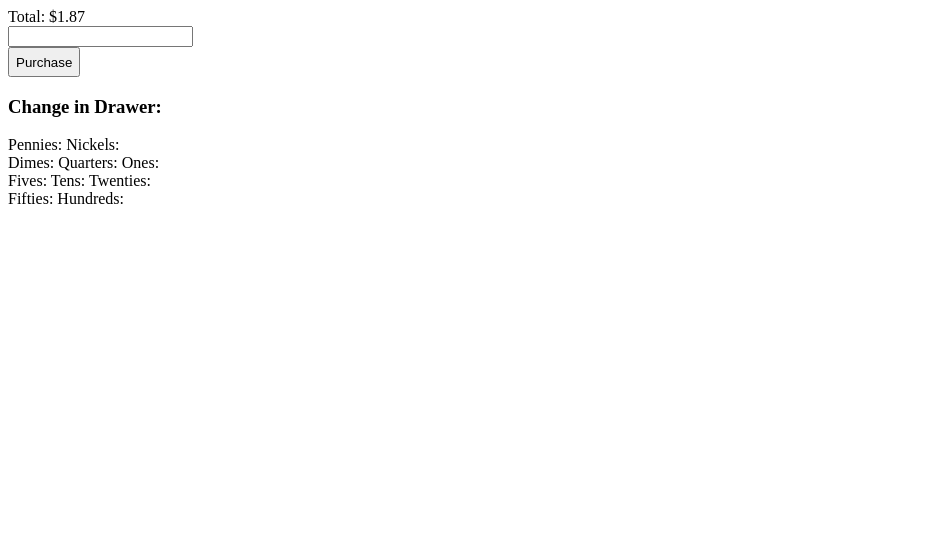
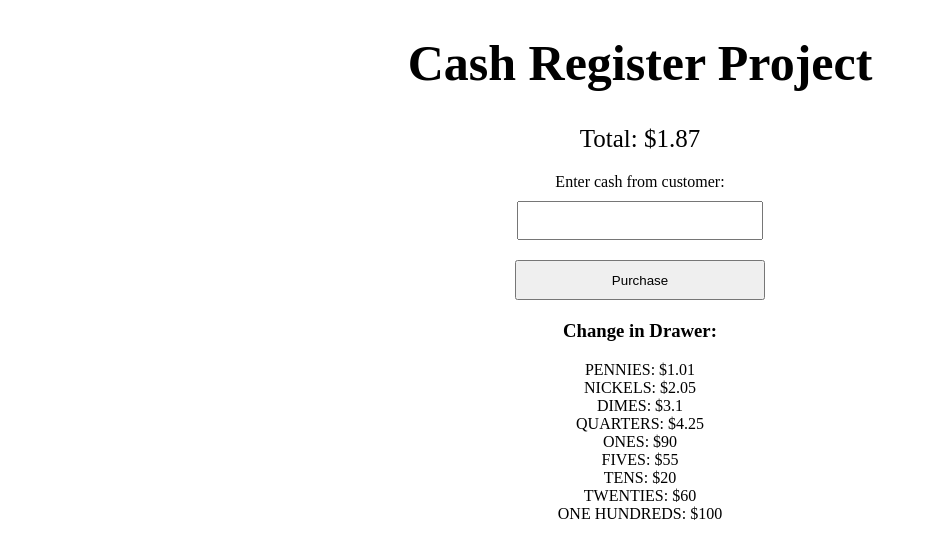
Before and after one commit to CaseyCrosby/Build-a-Cash-Register-Project, a plain HTML site: page index.html in a window 1280 px wide. Shown: the whole page, without its empty margins (0-928 px from the left). Drawn offline with Linux system fonts and the light colour scheme.

Commit message:
css basic layout finished

```diff
--- a/index.html
+++ b/index.html
@@ -3,16 +3,18 @@
 <head>
     <meta charset="UTF-8">
     <meta name="viewport" content="width=device-width, initial-scale=1.0">
-    <title>Document</title>
+    <title>Cash Register Project</title>
     <link rel="stylesheet" href="styles.css">
 </head>
 <body>
+    <h1>Cash Register Project</h1>
     <div id="total"></div>
+    <label id="cash-label" for="cash">Enter cash from customer:</label>
     <input type="number" id="cash" >
     <div id="change-due"></div>
     <button id="purchase-btn">Purchase</button>
     <h3 id="register-label">Change in Drawer:</h3>
-    <div id="register">Pennies: Nickels: Dimes: Quarters: Ones: Fives: Tens: Twenties: Fifties: Hundreds:</div>
+    <div id="register"></div>
     <script src="script.js"></script>
 </body>
 </html>
--- a/script.js
+++ b/script.js
@@ -1,14 +1,14 @@
 let price = 1.87;
 let cid = [
-  ['PENNY', 1.01],
-  ['NICKEL', 2.05],
-  ['DIME', 3.1],
-  ['QUARTER', 4.25],
-  ['ONE', 90],
-  ['FIVE', 55],
-  ['TEN', 20],
-  ['TWENTY', 60],
-  ['ONE HUNDRED', 100]
+  ['PENNIES', 1.01],
+  ['NICKELS', 2.05],
+  ['DIMES', 3.1],
+  ['QUARTERS', 4.25],
+  ['ONES', 90],
+  ['FIVES', 55],
+  ['TENS', 20],
+  ['TWENTIES', 60],
+  ['ONE HUNDREDS', 100]
 ];
 let cash = document.getElementById("cash");
 const changeDue = document.getElementById("change-due");
@@ -17,7 +17,7 @@ const total = document.getElementById("total");
 const register = document.getElementById("register");
 
 total.textContent =  `Total: $${price}`;
-register
+register.innerHTML = `${cid[0][0]}: $${cid[0][1]}<br>${cid[1][0]}: $${cid[1][1]}<br>${cid[2][0]}: $${cid[2][1]}<br>${cid[3][0]}: $${cid[3][1]}<br>${cid[4][0]}: $${cid[4][1]}<br>${cid[5][0]}: $${cid[5][1]}<br>${cid[6][0]}: $${cid[6][1]}<br>${cid[7][0]}: $${cid[7][1]}<br>${cid[8][0]}: $${cid[8][1]}`
 
 
 
--- a/styles.css
+++ b/styles.css
@@ -1,10 +1,41 @@
-button {
-    width: fit-content;
-    height: 30px;
+h1 {
+    text-align: center;
+    font-size: 50px;
+}
+
+#total {
+    text-align: center;
+    margin: 20px auto;
+    font-size: 25px;
+}
+#cash-label {
+    display: block;
+    text-align: center;
+}
+
+#cash {
+    display: flex;
+    justify-content: center;
+    align-items: center;
+    margin: 10px auto;
+    height: 25px;
+    padding: 5px;
+    font-size: 18px;
+}
+
+#purchase-btn {
+    display: flex;
+    justify-content: center;
+    align-items: center;
+    width: 250px;
+    height: 40px;
+    margin: 20px auto;
+}
+
+#register-label {
+    text-align: center;
 }
 
 #register {
-    display: grid;
-    grid-template-columns:  1fr 7fr;
-
+  text-align: center;
 }
```
